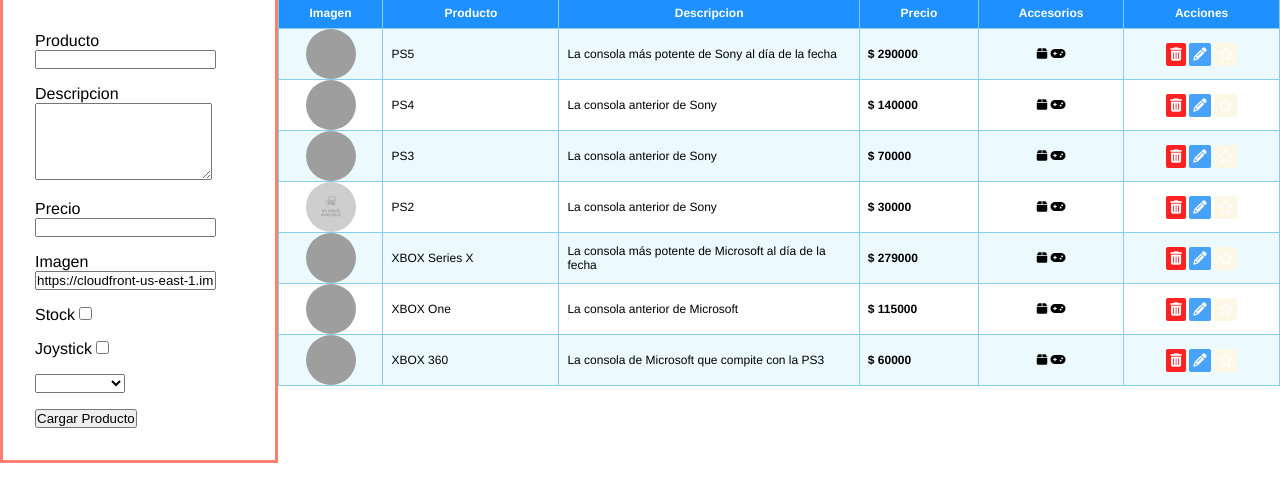
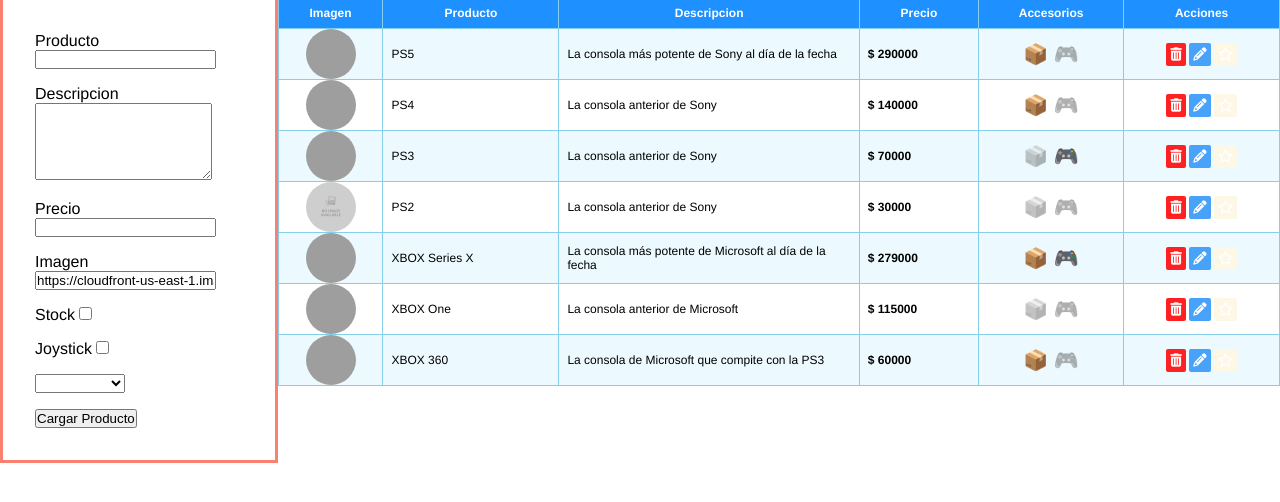
Before and after one commit to Matubil/16--CRUD-Product, a plain HTML site: page index.html in a window 1280 px wide. Shown: the part 40-542 px from the top of the page. Drawn offline with nearby package versions, Linux system fonts and the light colour scheme; grey boxes are pictures that could not be loaded.

Commit message:
Se finaliza clase 23-02

```diff
--- a/css/styles.css
+++ b/css/styles.css
@@ -63,10 +63,20 @@ body{
 .product__price {
     font-weight: bold;
 }
-.product__other, .product__actions {
+.product__info, .product__actions {
     vertical-align: center;
     text-align: center;
     font-size: 1.5rem;
+}
+
+.product__info{
+    font-size: 1.25rem !important;
+}
+
+.product__info-icon.disabled{
+    filter: grayscale(1);
+    opacity: .5;
+    pointer-events: none; /*no escuchas ninguno de los eventos, de hover, click, etc*/
 }
 
 .product__action-btn {
--- a/js/object-exercise.js
+++ b/js/object-exercise.js
@@ -70,7 +70,7 @@ const tableBody = document.getElementById('table-body')
 function renderizarTabla(){
     //iterar el array para acceder a cada producto
     tableBody.innerHTML = "" //lo que hace esto o para lo que está es para que cada vez que se cargue la funcion, se borre toda la tabla
-    Products.forEach((producto) =>{
+    Products.forEach((producto, index) =>{
         let imageSrc = '/assets/images/no-product.png'; //se declara esto para que cuando no haya una imagen, se cargue esa imagen por defecto
         if(producto.image){ //esta es una de las formas de preguntar si tiene un valor
             imageSrc = producto.image;
@@ -95,12 +95,16 @@ function renderizarTabla(){
                                 <td class= "product__price">
                                     $ ${producto.price}
                                 </td>
-                                <td class= "product__other">
-                                    <i class="fa-solid fa-box"></i>
-                                    <i class="fa-solid fa-gamepad"></i>
+                                <td class= "product__info">
+                                    <span class="product__info-icon ${producto.stock ? '' : 'disabled'}" >
+                                        📦
+                                    </span>
+                                    <span class="product__info-icon ${producto.jostick ? '' : 'disabled'}" >
+                                        🎮
+                                    </span>
                                 </td>
                                 <td class= "product__actions">
-                                    <button class="product__action-btn">
+                                    <button class="product__action-btn" onclick="deleteProduct(${index})">
                                         <i class="fa-solid fa-trash-can"></i>
                                     </button>
                                     <button class="product__action-btn btn-edit">
@@ -163,6 +167,10 @@ function addProduct(evt){
     elements.name.focus(); //esta tambien le deja el focus del puntero ahi en el elemento name de la tabla
 }
 
+function deleteProduct(id){
+    Products.splice(id, 1)//el primero es el index que es, a partir de donde empieza a robar y despues va la cantidad de elementos a borrar
+    renderizarTabla()
+}
 /*
 <tr>
     <td>
```
Also changed, not shown: index.html (+2 -0 lines).
